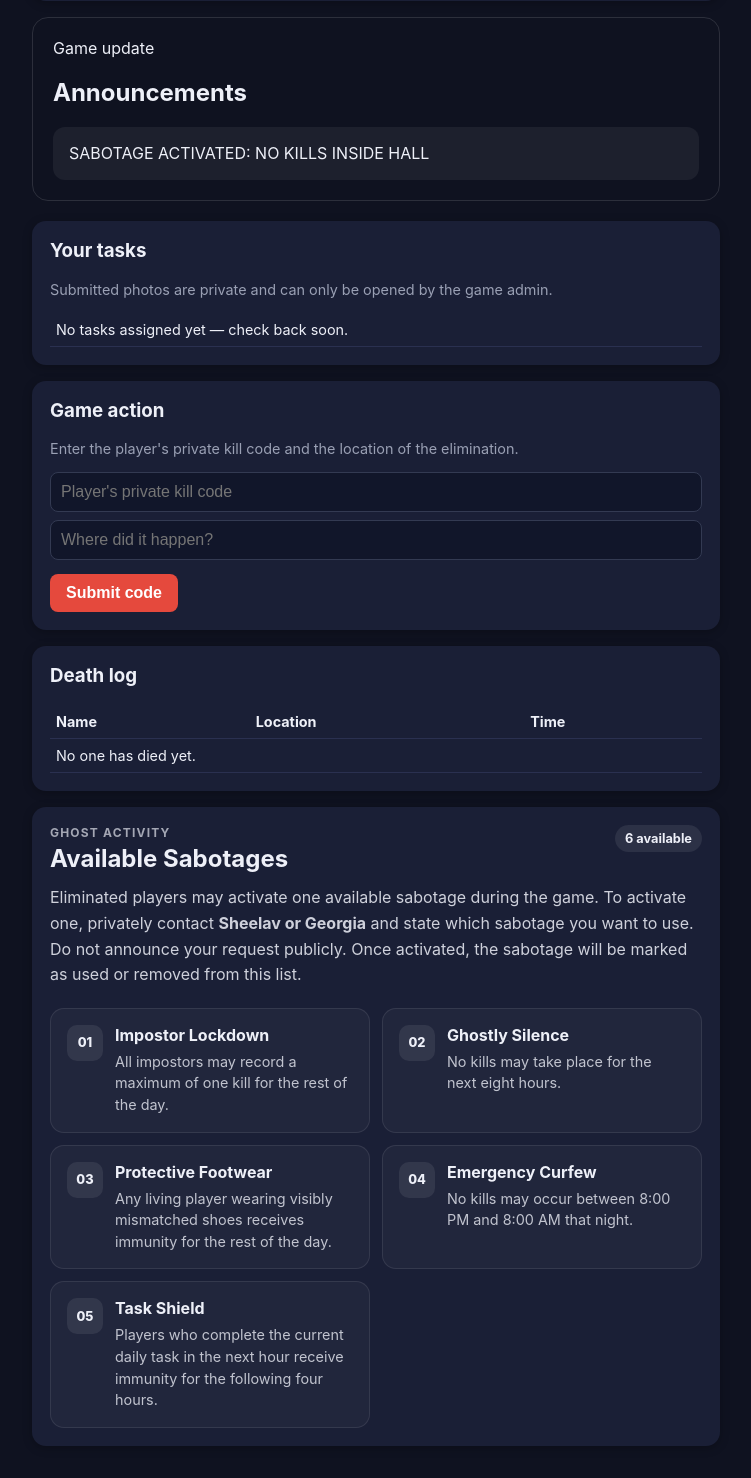
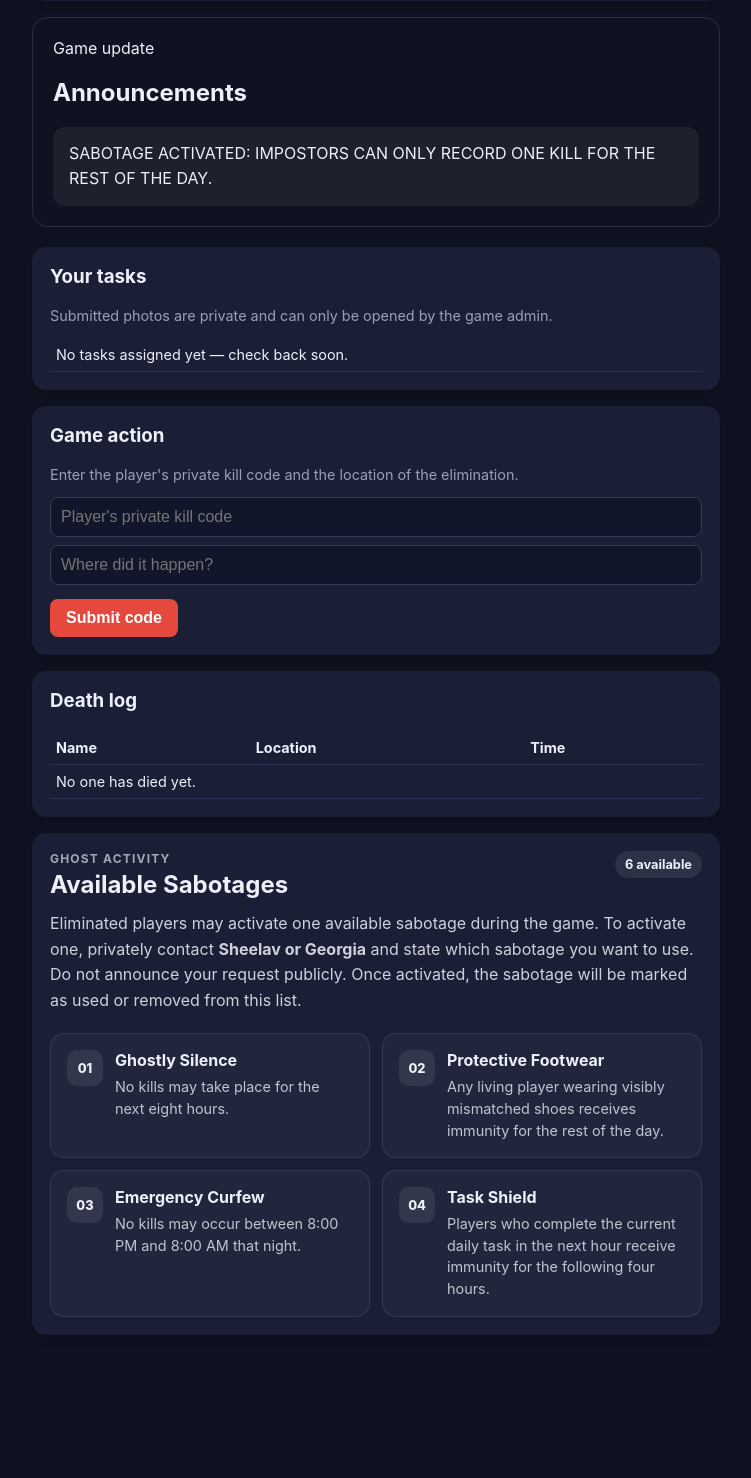
Before and after one commit to Terminator567/among-us, a Flask app: template templates/dashboard.html in a window 1280 px wide. Shown: the part 191-1669 px from the top of the page, without its empty margins (264-1015 px from the left). After the commit the page ends 1526 px from the top, so only its background shows below. Run offline with Flask 3, Linux system fonts and the light colour scheme; the template is opened without the code that fills it, so the values that code supplies are empty.

Commit message:
new sabotage

```diff
--- a/templates/dashboard.html
+++ b/templates/dashboard.html
@@ -16,7 +16,8 @@
 
   <div class="announcement-message">
     <p>
-      SABOTAGE ACTIVATED: NO KILLS INSIDE HALL
+      SABOTAGE ACTIVATED: IMPOSTORS CAN ONLY RECORD
+      ONE KILL FOR THE REST OF THE DAY.
     </p>
   </div>
 </section>
@@ -98,17 +99,6 @@
         <article class="sabotage-item">
             <div class="sabotage-number">01</div>
             <div>
-                <h3>Impostor Lockdown</h3>
-                <p>
-                    All impostors may record a maximum of one kill for
-                    the rest of the day.
-                </p>
-            </div>
-        </article>
-
-        <article class="sabotage-item">
-            <div class="sabotage-number">02</div>
-            <div>
                 <h3>Ghostly Silence</h3>
                 <p>
                     No kills may take place for the next eight hours.
@@ -117,7 +107,7 @@
         </article>
 
         <article class="sabotage-item">
-            <div class="sabotage-number">03</div>
+            <div class="sabotage-number">02</div>
             <div>
                 <h3>Protective Footwear</h3>
                 <p>
@@ -128,7 +118,7 @@
         </article>
 
         <article class="sabotage-item">
-            <div class="sabotage-number">04</div>
+            <div class="sabotage-number">03</div>
             <div>
                 <h3>Emergency Curfew</h3>
                 <p>
@@ -139,7 +129,7 @@
         </article>
 
         <article class="sabotage-item">
-            <div class="sabotage-number">05</div>
+            <div class="sabotage-number">04</div>
             <div>
                 <h3>Task Shield</h3>
                 <p>
```
